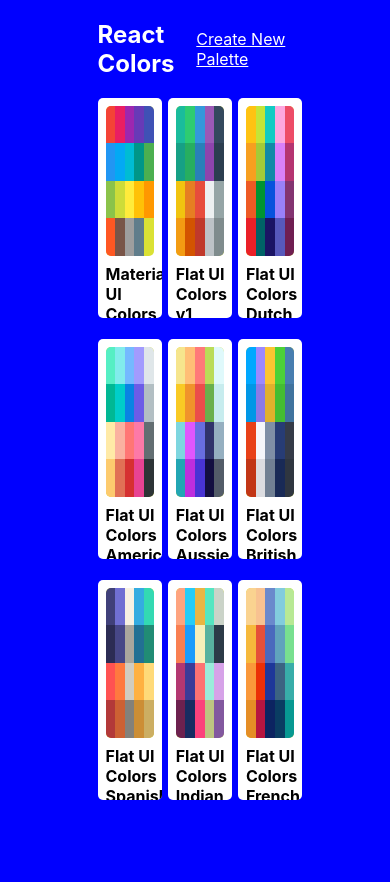
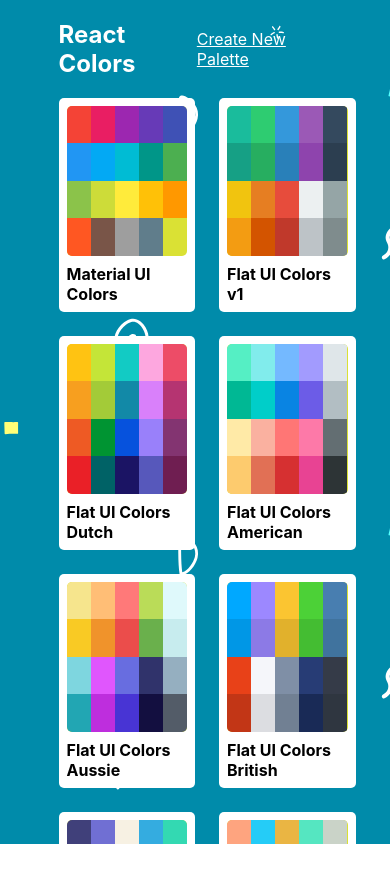
Before and after one commit to lironbc/React-Palette-Picker, a React (Create React App) app: page / in a window 390 px wide. Shown: the top 882 px of the page. After the commit the page ends 844 px from the top, so only its background shows below. Built offline with nearby package versions, Linux system fonts and the light colour scheme.

Commit message:
Added transitions, improved mobile view

```diff
--- a/src/App.css
+++ b/src/App.css
@@ -1,3 +1,9 @@
 .App{
     overflow: hidden;
 }
+
+.page{
+    height : 100vh;
+    position : fixed;
+    width : 100%;
+}
--- a/src/App.js
+++ b/src/App.js
@@ -7,6 +7,7 @@
 import { generatePalette } from './colorHelpers';
 import {Route, Switch} from 'react-router-dom';
 import SingleColorPalette from './SingleColorPalette';
+import {TransitionGroup, CSSTransition} from 'react-transition-group';
 
 class App extends Component {
     constructor(props){
@@ -46,34 +47,64 @@
     render (){
         return(
         <div className="App">
-            {/* Home route contains the list of palettes to view */}
-            <Switch>
-                <Route exact path="/" render={(routeProps) => <PaletteList
+            <Route render={({location}) => (
+                // Home route contains the list of palettes to view
+            <TransitionGroup>
+            <CSSTransition classNames='fade' timeout={400} key={location.key}>
+            <Switch location={location}>
+                <Route exact path="/" render={(routeProps) =>
+                <div className="page">
+                    <PaletteList
                     {...routeProps}
                     deletePalette={this.deletePalette}
-                palettes={this.state.palettes}/>}/>
+                    palettes={this.state.palettes}/>
+                </div>
+                }/>
 
                 {/* Used to create new palette */}
                 <Route exact path="/palette/new" render={(routeProps) =>
+                    <div className="page">
                         <NewPaletteForm
                         savePalette={this.savePalette}
                         palettes={this.state.palettes}
-                    {...routeProps}/>} />
+                        {...routeProps}/>
+                    </div>
+                    } />
 
                 {/* View of an individual palette */}
                 <Route exact path="/palette/:id"
-                render={(routeProps) => <Palette palette={generatePalette(
+                render={(routeProps) =>
+                    <div className="page">
+                        <Palette palette={generatePalette(
                         this.findPalette(routeProps.match.params.id)
-                    )} /> }/>
+                        )} />
+                    </div>
+                     }/>
 
                 {/* View of all shades of a single color in a palette */}
                 <Route exact path="/palette/:paletteId/:color"
-                render={(routeProps) => <SingleColorPalette
+                render={(routeProps) =>
+                    <div className="page">
+                        <SingleColorPalette
                         palette={generatePalette(
                         this.findPalette(routeProps.match.params.paletteId)
                         )}
-                    colorId={routeProps.match.params.color} />} />
+                        colorId={routeProps.match.params.color} />
+                    </div>
+                    } />
+
+                <Route render={(routeProps) =>
+                <div className="page">
+                    <PaletteList
+                    {...routeProps}
+                    deletePalette={this.deletePalette}
+                    palettes={this.state.palettes}/>
+                </div>
+                }/>
             </Switch>
+            </CSSTransition>
+            </TransitionGroup>)}  />
+
         </div>
         );
     };
--- a/src/ColorBox.js
+++ b/src/ColorBox.js
@@ -92,7 +92,7 @@
                 {this.state.copied &&
                     <div className="copy-msg">
                         <h1>Copied!</h1>
-                        <p className={isLightColor && "dark-txt"}>
+                        <p className={isLightColor ? "dark-txt" : null}>
                             {this.props.color}
                         </p>
                     </div> }
--- a/src/DraggableColorBox.js
+++ b/src/DraggableColorBox.js
@@ -1,7 +1,9 @@
-import React, { Component } from 'react'
+import React from 'react'
 import { withStyles } from '@material-ui/styles'
 import DeleteIcon from '@material-ui/icons/Delete';
-import {SortableElement, SortableContainer} from 'react-sortable-hoc';
+import {SortableElement} from 'react-sortable-hoc';
+import sizes from './sizes';
+import chroma from 'chroma-js';
 
 const styles = {
     root : {
@@ -15,6 +17,18 @@
         "&:hover svg":{
             color: "white",
             transform : "scale(1.5)"
+        },
+        [sizes.down("lg")] : {
+            width : "25%",
+            height : "18.5%"
+        },
+        [sizes.down("md")] : {
+            width : "50%",
+            height : "9.3%"
+        },
+        [sizes.down("sm")] : {
+            width : "100%",
+            height : "5%"
         }
     },
 
@@ -24,7 +38,10 @@
         bottom : "0%",
         padding : "5px",
         fontSize : ".8rem",
-        color : "rgba(0,0,0,0.5)"
+        color : props =>
+        chroma(props.color).luminance() <= 0.08
+        ? "rgba(255,255,255,0.8)"
+        : "rbga(0,0,0,0.6)",
     },
 
     deleteIcon : {
--- a/src/DraggableColorList.js
+++ b/src/DraggableColorList.js
@@ -1,10 +1,21 @@
 import React from 'react';
 import DraggableColorBox from './DraggableColorBox';
 import {SortableContainer} from 'react-sortable-hoc';
+import sizes from './sizes';
+import { withStyles } from '@material-ui/styles';
+
+const styles = {
+    root : {
+        height : "98.5%"
+    },
+    [sizes.down("xs")] : {
+        height : "90%"
+    }
+}
 
 const DraggableColorList = SortableContainer((props) =>{
     return (
-        <div style={{height : "98.5%"}}>
+        <div className={props.classes.root}>
         {props.colors.map((color, i) => <DraggableColorBox
         index={i}
         color={color.color}
@@ -15,4 +26,4 @@
     );
 });
 
-export default DraggableColorList;
+export default withStyles(styles)(DraggableColorList);
--- a/src/Navbar.js
+++ b/src/Navbar.js
@@ -33,7 +33,7 @@
         display: "inline-block",
         padding: "0 10px",
 
-        [sizes.down("md")] : {
+        [sizes.down("sm")] : {
             width : "150px"
         }
     }
--- a/src/NewPaletteForm.js
+++ b/src/NewPaletteForm.js
@@ -18,7 +18,8 @@
 import Button from '@material-ui/core/Button';
 import arrayMove from 'array-move';
 import { ValidatorForm, TextValidator } from 'react-material-ui-form-validator';
-
+import sizes from './sizes';
+import seedColors from './seedColors';
 
 const drawerWidth = 400;
 
@@ -36,7 +37,15 @@
     flexDirection : "row",
     justifyContent : "space-between",
     alignItems : "center",
-    height : "64px"
+    height : "64px",
+    [sizes.down("sm")] : {
+      height : "60px"
+    },
+
+    [sizes.down("xs")]  : {
+      height : "50px"
+    }
+
   },
   appBarShift: {
     width: `calc(100% - ${drawerWidth}px)`,
@@ -100,7 +109,7 @@
       width : "90%",
       height : "80%",
       display : "flex",
-      marginTop : "1rem",
+      // marginTop : "1rem",
       flexDirection : "column",
       justifyContent : "center",
       alignItems : "center",
@@ -114,9 +123,9 @@
 
   addButton : {
       width : "100%",
-      padding : "1rem",
-      marginTop : "-.6rem",
-      fontSize : "1.2rem"
+      padding : ".2rem",
+      marginTop : ".2rem",
+      fontSize : "1rem"
   },
 
   colorInput : {
@@ -161,7 +170,7 @@
   const theme = useTheme();
   const [open, setOpen] = React.useState(false);
   const [curColor, setColor] = React.useState('teal');
-  const [colors, updateColors] = React.useState(props.palettes[0].colors);
+  const [colors, updateColors] = React.useState(seedColors[0].colors);
   const [curName, updateName] = React.useState('');
   const [showing, showForm] = React.useState(false);
 
@@ -209,9 +218,14 @@
   }
 
   function pickRandomColor(){
-      let arrayToPick = Math.floor(Math.random() * props.palettes.length);
-      let array = props.palettes[arrayToPick].colors;
-      const colorPicked = array[Math.floor(Math.random() * array.length)];
+      let arrayToPick = Math.floor(Math.random() * seedColors.length);
+      let array = seedColors[arrayToPick].colors;
+      let isDuplicateColor = true;
+      let colorPicked;
+      while(isDuplicateColor){
+        colorPicked = array[Math.floor(Math.random() * array.length)];
+        isDuplicateColor = colors.some(color => color.name === colorPicked.name)
+      }
       return colorPicked;
   }
 
@@ -314,7 +328,9 @@
                 color={curColor}
                 onChangeComplete={setNewColor}/>
 
-                <ValidatorForm onSubmit={addingNewColor}>
+                <ValidatorForm
+                 onSubmit={addingNewColor}
+                 instantValidate={false}>
                     <TextValidator
                     value={curName}
                     variant="filled"
@@ -358,7 +374,8 @@
         colors={colors}
         removeColor={removeColor}
         axis="xy"
-        onSortEnd={onSortEnd} />
+        onSortEnd={onSortEnd}
+        distance={20} />
 
       </main>
     </div>
--- a/src/PaletteList.js
+++ b/src/PaletteList.js
@@ -2,23 +2,44 @@
 import MiniPalette from './MiniPalette';
 import { withStyles } from '@material-ui/styles';
 import {Link} from 'react-router-dom';
+import sizes from './sizes';
+import bg from './bg.svg';
+import {CSSTransition, TransitionGroup} from 'react-transition-group';
 
 const styles = {
-    root : {
-        backgroundColor : "blue",
-        height : "100%",
+    "@global" : {
+        ".fade-exit" : {
+            opacity : 1
+        },
+        ".fade-exit-active" : {
+            opacity : 0,
+            transition : "opacity 500ms ease-in"
+        },
+    },
+    root : props => ({
+        height : props.palettes.length > 6 ? "100%" : "100vh",
+        overflowY: "scroll",
         display : "flex",
         alignItems : "flex-start",
         justifyContent : "center",
-        flexWrap : "wrap"
-    },
+        flexWrap : "wrap",
+        backgroundColor : "#008BAA",
+        backgroundImage : `url(${bg})`,
+        [sizes.down("sm")] : {
+            height : props.palettes.length > 4 ? "100% !important" : "100vh !important"
+        }
+
+    }),
 
     container : {
         width : "50%",
         display : "flex",
         alignItems : "flex-start",
         flexDirection : "column",
-        flexWrap : "wrap"
+        flexWrap : "wrap",
+        [sizes.down("lg")] : {
+            width : "70%"
+        }
     },
 
     MiniPalette : {
@@ -26,8 +47,13 @@
         width : "100%",
         display : "grid",
         gridTemplateColumns : "repeat(3, 33%)",
-        gridGap : "3%",
-        marginBottom : "200%"
+        gridGap : "1.5rem",
+        [sizes.down("sm")] : {
+            gridTemplateColumns : "repeat(2, 50%)"
+        },
+        [sizes.down("xs")] : {
+            gridTemplateColumns : "repeat (1, 100%)"
+        }
     },
 
     nav : {
@@ -45,7 +71,6 @@
 
     constructor(props){
         super(props);
-
         this.goToPalette = this.goToPalette.bind(this);
     }
 
@@ -58,22 +83,27 @@
 
     render() {
         return (
-            <div className={this.props.classes.root}>
+            <div className={this.props.classes.root} >
+            {/* // style={palettesLength >= 7 ? {height : "100%"} : {height : "100vh"}}> */}
                 <div className={this.props.classes.container}>
                     <nav className={this.props.classes.nav}>
                         <h1>React Colors</h1>
                         <Link to="/palette/new">Create New Palette</Link>
                     </nav>
 
-                    <div className={this.props.classes.MiniPalette}>
+                        <TransitionGroup className={this.props.classes.MiniPalette}>
                             {this.props.palettes.map(
                                 (palette) =>
+                                    <CSSTransition key={palette.id}
+                                    classNames="fade"
+                                    timeout={500}>
                                         <MiniPalette {...palette}
                                         key={palette.paletteName}
                                         deletePalette={this.props.deletePalette}
                                         handleClick={this.goToPalette} />
+                                    </CSSTransition>
                             )}
-                    </div>
+                        </TransitionGroup>
                 </div>
             </div>
         )
```
Also changed, not shown: src/bg.svg (added). Lines whose indentation alone changed are shown as unchanged.
